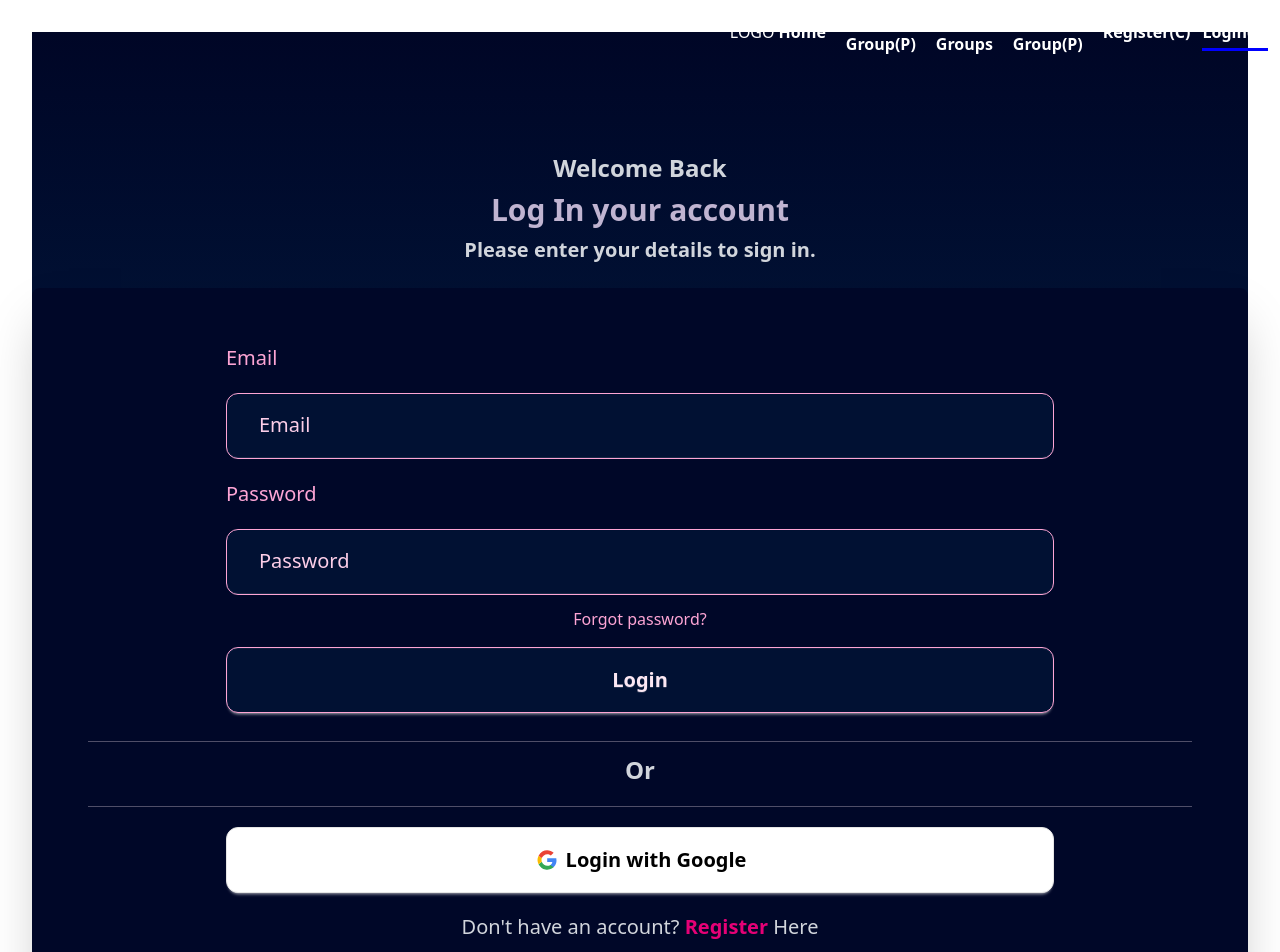
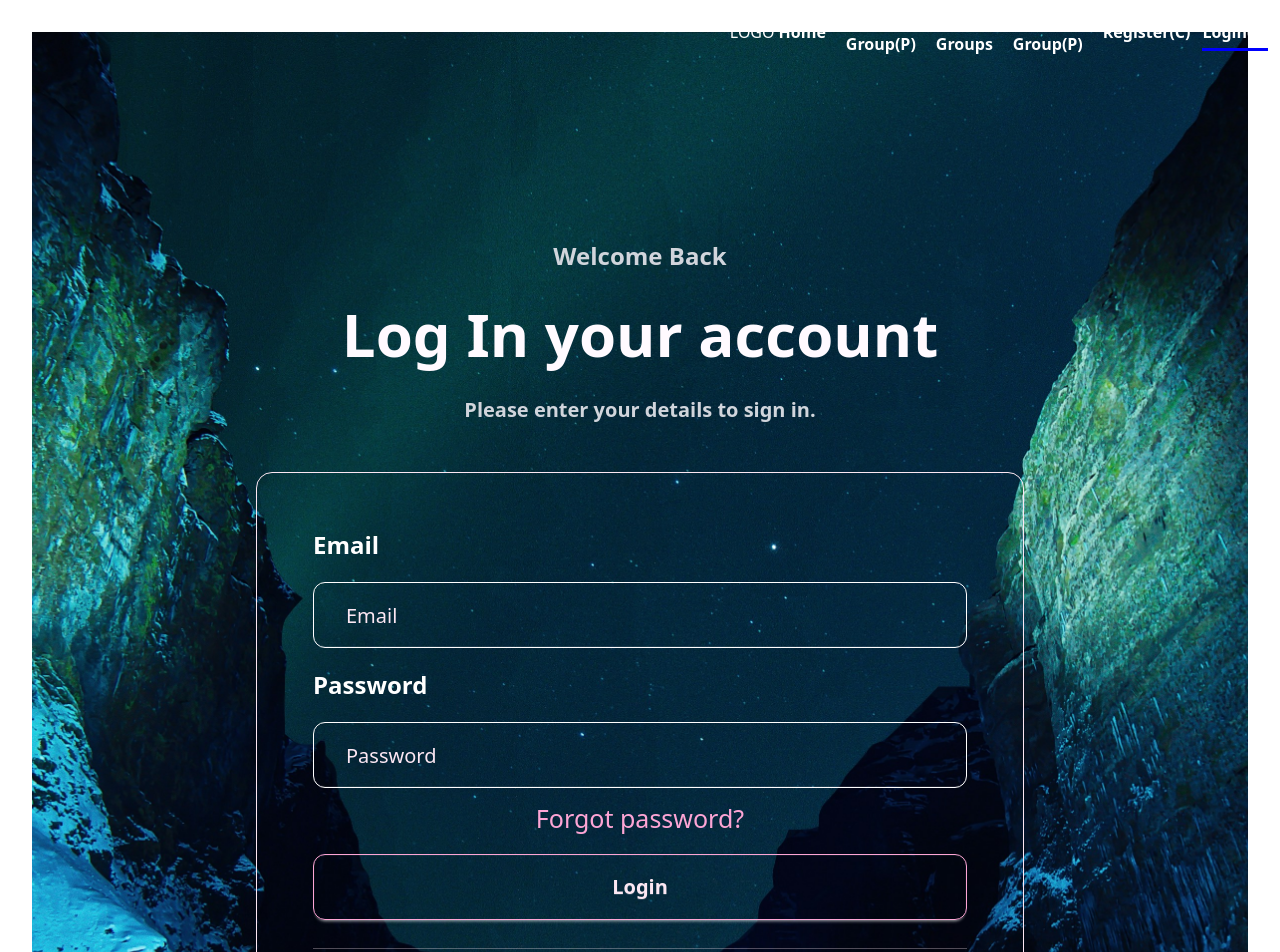
Before and after one commit to khalidhossain5000/hobby-nest-group-web-app, a React (Vite) app: page /auth/login in a window 1280 px wide. Shown: the top 952 px of the page. Built offline with nearby package versions, Linux system fonts and the light colour scheme; no server answers.

Commit message:
login page design updated

```diff
--- a/src/Pages/LogIn.jsx
+++ b/src/Pages/LogIn.jsx
@@ -1,7 +1,7 @@
 import React, { use } from 'react';
 import { Link } from 'react-router';
 import { AuthContext } from '../Provider/AuthContext';
-
+import bgImg from '../assets/authbg/sky-dar.jpg'
 const LogIn = () => {
     const {logInUser,handleGoogleUser}=use(AuthContext);
     const handleLogin=e=>{
@@ -34,32 +34,32 @@ const LogIn = () => {
         })
     }
     return (
-        <div>
+        <div style={{backgroundImage:`url(${bgImg})`}} className="py-16 bg-no-repeat bg-cover bg-top">
 
-            <div className='py-24 bg-gradient-to-b from-[#000626] to-[#0e315b]'>
+            <div className='py-24'>
             {/* <div className="dynamic-title">
                 <Helmet>
                     <title>Login</title>
                 </Helmet>
             </div> */}
-            <div className="container mx-auto">
-                <div className="title text-center space-y-2 py-6">
+            <div className="container mx-auto ">
+                <div className="title text-center space-y-2 py-12">
                     <h3 className='text-2xl font-bold text-gray-300'>Welcome Back</h3>
-                    <h1 className='text-3xl font-bold text-[#c0b4d1]'>Log In your account</h1>
+                    <h1 className='text-6xl py-6 font-bold text-[#fffaff]'>Log In your account</h1>
                     <h5 className='text-xl font-semibold text-gray-300'>Please enter your details to sign in.</h5>
                 </div>
-                <div className="card bg-[#000728] w-full max-w-7xl mx-auto shrink-0 shadow-2xl py-16">
+                <div className=" card w-full max-w-3xl mx-auto inset-shadow-3xl inset-shadow-indigo-500 py-16 border-1 border-pink-100 bg-transparent rounded-2xl ">
                     <div className="card-body">
-                        <form onSubmit={handleLogin} className='flex flex-col justify-center items-center'>
-                            <label className="w-9/12 text-left label text-xl text-pink-300">Email</label><br />
-                            <input name='email'  type="email" className=" input w-9/12 bg-[#011133] border border-pink-300 rounded-xl p-8 text-white placeholder:text-pink-200 placeholder:text-xl" placeholder="Email" /><br />
+                        <form onSubmit={handleLogin} className=' flex flex-col justify-center items-center'>
+                            <label className="w-full text-left label text-2xl text-white font-semibold">Email</label><br />
+                            <input name='email'  type="email" className=" input w-full bg-transparent border border-[#fffeff] rounded-xl p-8 text-white placeholder:text-pink-100 placeholder: focus:border-pink-500 text-xl" placeholder="Email" /><br />
 
-                            <label className="w-9/12 text-left label text-xl text-pink-300">Password</label><br />
-                            <input name='password' type="password" className="input w-9/12 bg-[#011133] border border-pink-300 rounded-xl p-8 text-white placeholder:text-pink-200 placeholder:text-xl" placeholder="Password" />
+                            <label className="w-full text-left label text-2xl text-white font-semibold">Password</label><br />
+                            <input name='password' type="password" className=" input w-full bg-transparent border border-[#fffeff] rounded-xl p-8 text-white placeholder:text-pink-100 placeholder: focus:border-pink-500 text-xl" placeholder="Password" />
                             {/* FORGER PASSWORD  */}
-                            <div className='pt-3 w-9/12'>
+                            <div className='pt-3 w-full'>
 
-                                <Link  to='/auth/forget-password' className="text-left text-[16px] link link-hover text-pink-300">Forgot password?</Link>
+                                <Link  to='/auth/forget-password' className="text-left text-[25px] link link-hover text-pink-300">Forgot password?</Link>
                             </div>
 
 
@@ -68,20 +68,20 @@ const LogIn = () => {
                             {/* <div>
                                 {wrongPassword && <h2 className='text-xl text-pink-600'>{wrongPassword}</h2>}
                             </div> */}
-                            <button className="btn w-9/12 bg-[#011133] p-8 border-pink-300 text-xl text-pink-100 rounded-xl mt-4 hover:bg-gradient-to-bl hover:from-[#e050de] hover:to-[#5b04ed] transition duration-700">Login</button>
+                            <button className="btn w-full bg-transparent p-8 border-pink-300 text-xl text-pink-100 rounded-xl mt-4 hover:bg-gradient-to-tl hover:from-[#07233c] hover:via-[#1cc0de] hover:to-[#020611] transition duration-500">Login</button>
                         </form>
                         {/* social login start */}
                         <div className="border-t border-[#fce7f350] py-3 mt-5 social-login w-full flex flex-col items-center justify-center">
                             <h2 className='border-b border-[#fce7f350] w-full text-center border[#fce7f350] pb-5 text-2xl font-bold text-gray-300'>Or</h2>
                             {/* Google */}
-                            <button onClick={handleGoogleLogin} className="mt-5 w-9/12 mx-auto btn bg-white text-black border-[#e5e5e5] text-xl p-8 rounded-xl">
+                            <button onClick={handleGoogleLogin} className="mt-5 w-full mx-auto btn bg-white text-black border-[#e5e5e5] text-xl p-8 rounded-xl">
                                 <svg aria-label="Google logo" width="26" height="26" xmlns="http://www.w3.org/2000/svg" viewBox="0 0 512 512"><g><path d="m0 0H512V512H0" fill="#fff"></path><path fill="#34a853" d="M153 292c30 82 118 95 171 60h62v48A192 192 0 0190 341"></path><path fill="#4285f4" d="m386 400a140 175 0 0053-179H260v74h102q-7 37-38 57"></path><path fill="#fbbc02" d="m90 341a208 200 0 010-171l63 49q-12 37 0 73"></path><path fill="#ea4335" d="m153 219c22-69 116-109 179-50l55-54c-78-75-230-72-297 55"></path></g></svg>
                                 Login with Google
                             </button>
                         </div>
                         {/* DONT HAVE ACCOUNT START HERE*/}
                         <div>
-                            <h5 className='w-9/12 mx-auto text-xl text-gray-300'>Don't have an account? <Link  to='/auth/register' className='text-pink-600 font-bold'>Register</Link> Here</h5>
+                            <h5 className='w-full mx-auto text-2xl text-gray-300'>Don't have an account? <Link  to='/auth/register' className='text-pink-600 font-bold'>Register</Link> Here</h5>
                         </div>
                     </div>
                 </div>
--- a/src/Pages/Register.jsx
+++ b/src/Pages/Register.jsx
@@ -87,13 +87,13 @@ const Register = () => {
                                     passwordError && <h2 className='text-red-600 text-xl '>{passwordError}</h2>
                                 }
                             </div>
-                            <button className="btn w-full bg-transparent p-8 border-pink-300 text-xl text-pink-100 rounded-xl mt-4 hover:bg-gradient-to-br hover:from-[#07233c] hover:via-[#092b41] hover:to-[#5bc0c7] transition duration-700">Register</button>
+                            <button className="btn w-full bg-transparent p-8 border-pink-300 text-xl text-pink-100 rounded-xl mt-4 hover:bg-gradient-to-br hover:from-[#07233c] hover:via-[#1cc0de] hover:to-[#020611] transition duration-700">Register</button>
                         </form>
                         {/* social login start */}
                         <div className="border-t border-[#fce7f350] py-3 mt-5 social-login w-full flex flex-col items-center justify-center">
                             <h2 className='border-b border-[#fce7f350] w-full text-center border[#fce7f350] pb-5 text-2xl font-bold text-gray-300'>Or</h2>
                             {/* Google */}
-                            <button onClick={handleGoogleRegister} className="mt-5 w-9/12 mx-auto btn bg-white text-black border-[#e5e5e5] text-xl p-8 rounded-xl">
+                            <button onClick={handleGoogleRegister} className="mt-5 w-full mx-auto btn bg-white text-black border-[#e5e5e5] text-xl p-8 rounded-xl">
                                 <svg aria-label="Google logo" width="26" height="26" xmlns="http://www.w3.org/2000/svg" viewBox="0 0 512 512"><g><path d="m0 0H512V512H0" fill="#fff"></path><path fill="#34a853" d="M153 292c30 82 118 95 171 60h62v48A192 192 0 0190 341"></path><path fill="#4285f4" d="m386 400a140 175 0 0053-179H260v74h102q-7 37-38 57"></path><path fill="#fbbc02" d="m90 341a208 200 0 010-171l63 49q-12 37 0 73"></path><path fill="#ea4335" d="m153 219c22-69 116-109 179-50l55-54c-78-75-230-72-297 55"></path></g></svg>
                                 Register with Google
                             </button>
```
